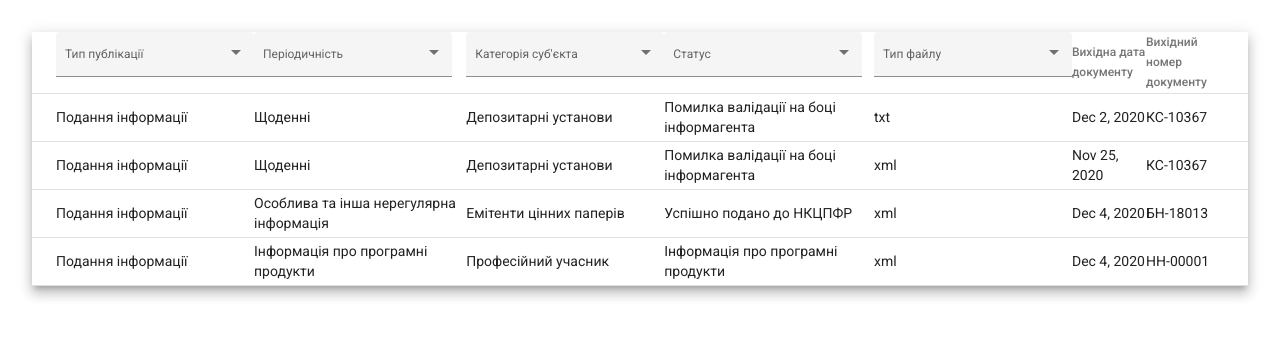
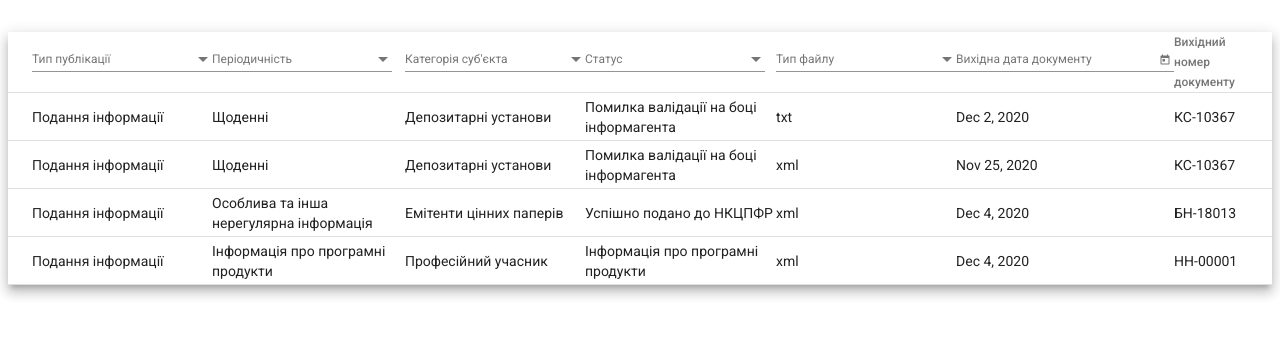
Before and after one commit to korol1368/smida, an Angular app: page / in a window 1280 px wide. Shown: the top 338 px of the page. Built offline with nearby package versions, Linux system fonts and the light colour scheme.

Commit message:
add outputDate filter

```diff
--- a/src/app/app.component.scss
+++ b/src/app/app.component.scss
@@ -1,3 +1,3 @@
 .p-2 {
-  padding: 2rem;
+  padding: 2rem 0.5rem;
 }
--- a/src/app/history/history.component.html
+++ b/src/app/history/history.component.html
@@ -9,7 +9,7 @@
 
       <ng-container matColumnDef="publicationType">
         <th mat-header-cell *matHeaderCellDef>
-          <mat-form-field appearance="fill">
+          <mat-form-field>
             <mat-label>Тип публікації</mat-label>
             <mat-select [formControl]="publicationType" multiple>
               <mat-option *ngFor="let item of publicationTypes" [value]="item">{{item}}</mat-option>
@@ -21,7 +21,7 @@
 
       <ng-container matColumnDef="termType">
         <th mat-header-cell *matHeaderCellDef>
-          <mat-form-field appearance="fill">
+          <mat-form-field>
             <mat-label>Періодичність</mat-label>
             <mat-select [formControl]="termType" multiple>
               <mat-option *ngFor="let item of termTypes" [value]="item">{{item}}</mat-option>
@@ -33,7 +33,7 @@
 
       <ng-container matColumnDef="reportGroup">
         <th mat-header-cell *matHeaderCellDef>
-          <mat-form-field appearance="fill">
+          <mat-form-field>
             <mat-label>Категорія суб'єкта</mat-label>
             <mat-select [formControl]="reportGroup" multiple>
               <mat-option *ngFor="let item of reportGroups" [value]="item">{{item}}</mat-option>
@@ -45,7 +45,7 @@
 
       <ng-container matColumnDef="reportState">
         <th mat-header-cell *matHeaderCellDef>
-          <mat-form-field appearance="fill">
+          <mat-form-field>
             <mat-label>Статус</mat-label>
             <mat-select [formControl]="reportState" multiple>
               <mat-option *ngFor="let item of reportStates" [value]="item">{{item}}</mat-option>
@@ -57,7 +57,7 @@
 
       <ng-container matColumnDef="reportFormat">
         <th mat-header-cell *matHeaderCellDef>
-          <mat-form-field appearance="fill">
+          <mat-form-field>
             <mat-label>Тип файлу</mat-label>
             <mat-select [formControl]="reportFormat" multiple>
               <mat-option *ngFor="let item of reportFormats" [value]="item">{{item}}</mat-option>
@@ -68,7 +68,20 @@
       </ng-container>
 
       <ng-container matColumnDef="outputDate">
-        <th mat-header-cell *matHeaderCellDef>Вихідна дата документу</th>
+        <th mat-header-cell *matHeaderCellDef>
+          <mat-form-field>
+            <mat-label>Вихідна дата документу</mat-label>
+            <mat-date-range-input [formGroup]="range" [rangePicker]="picker">
+              <input matStartDate formControlName="start" placeholder="Start date">
+              <input matEndDate formControlName="end" placeholder="End date">
+            </mat-date-range-input>
+            <mat-datepicker-toggle matSuffix [for]="picker"></mat-datepicker-toggle>
+            <mat-date-range-picker #picker></mat-date-range-picker>
+
+            <mat-error *ngIf="range.controls.start.hasError('matStartDateInvalid')">Invalid start date</mat-error>
+            <mat-error *ngIf="range.controls.end.hasError('matEndDateInvalid')">Invalid end date</mat-error>
+          </mat-form-field>
+        </th>
         <td mat-cell *matCellDef="let row">{{row.outputDate.date | date}}</td>
       </ng-container>
 
--- a/src/app/history/history.component.ts
+++ b/src/app/history/history.component.ts
@@ -4,7 +4,7 @@ import {merge, of as observableOf} from 'rxjs';
 import {catchError, map, startWith, switchMap} from 'rxjs/operators';
 import {HistoryModel} from '../models/history.model';
 import {HistoryService} from '../services/history.service';
-import {FormControl} from '@angular/forms';
+import {FormControl, FormGroup} from '@angular/forms';
 
 @Component({
   selector: 'app-history',
@@ -17,6 +17,10 @@ export class HistoryComponent implements AfterViewInit {
   reportGroup = new FormControl('');
   reportState = new FormControl('');
   reportFormat = new FormControl('');
+  range = new FormGroup({
+    start: new FormControl(),
+    end: new FormControl()
+  });
   termTypes: string[] = [];
   publicationTypes: string[] = [];
   reportGroups: string[] = [];
```
Also changed, not shown: src/app/app.module.ts (+8 -0 lines).
